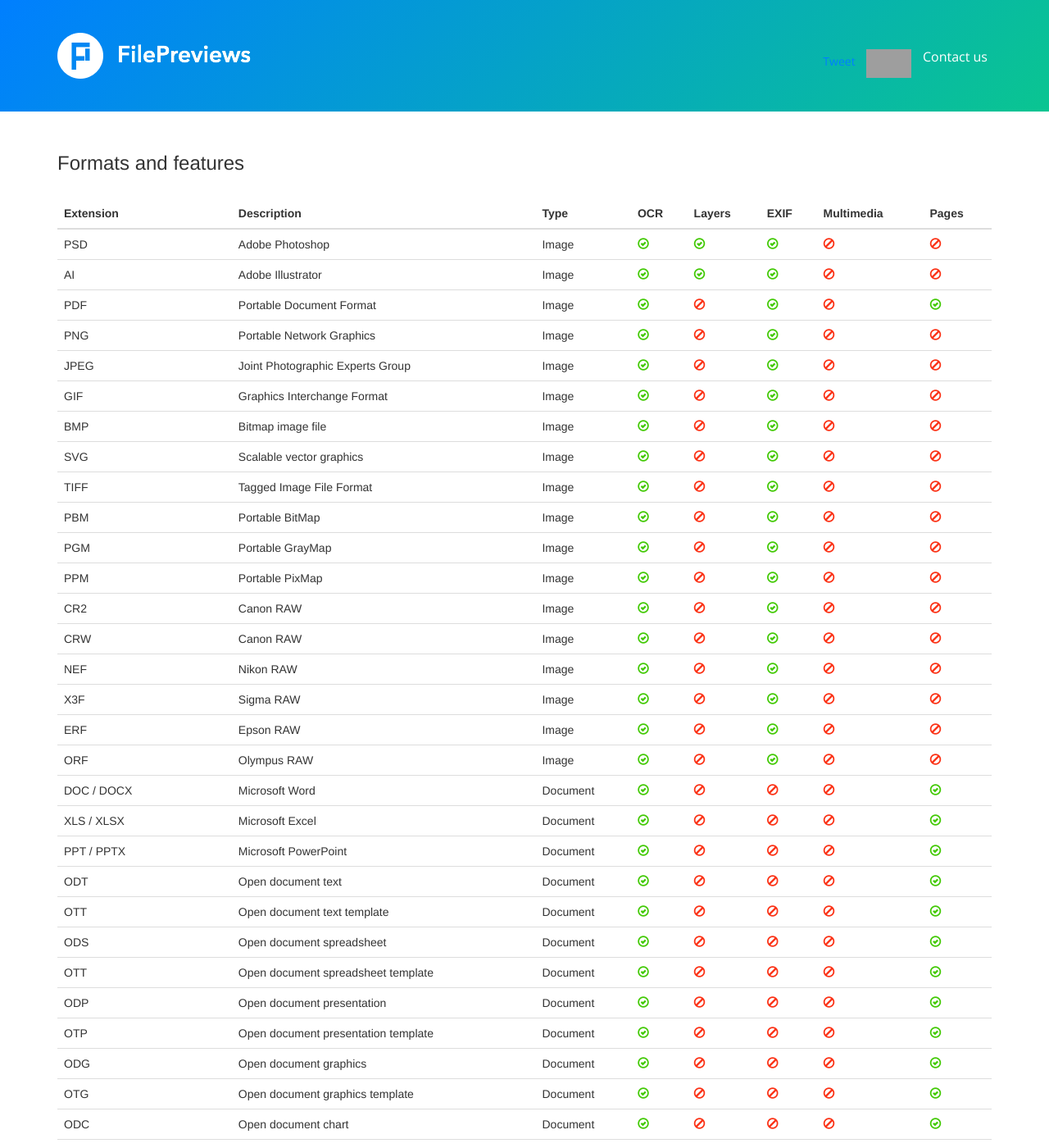
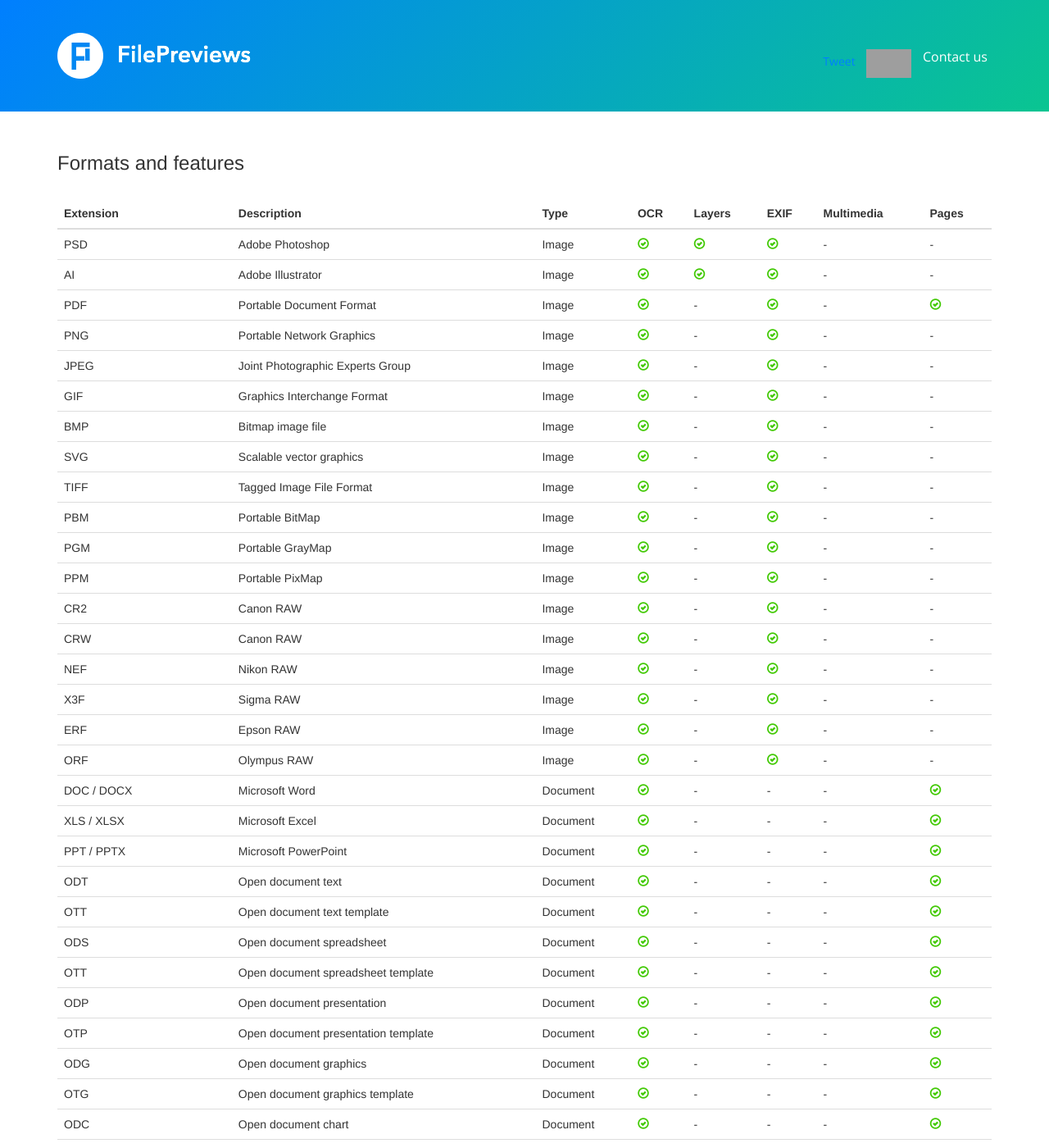
Before and after one commit to jomajoma/filepreviews.io, a Jekyll site: the page built from formats/index.html, in a window 1280 px wide and 1400 px high. Shown: the whole window at 82% size. Built offline with Jekyll 4.4.1, drawn with Linux system fonts in a browser that asks for light colours; nearby versions of some CDN libraries; comment, search, counter and statistics services are not loaded; some of the changed text lies outside the part shown; grey boxes are pictures that could not be loaded.

Commit message:
Remove red Xs

```diff
--- a/formats/index.html
+++ b/formats/index.html
@@ -29,7 +29,7 @@
                 {% if feature[1] %}
                   <td><span class="glyphicon glyphicon-ok-circle icon-green"></span></td>
                 {% else %}
-                  <td><span class="glyphicon glyphicon-ban-circle icon-red"></span></td>
+                  <td>-</td>
                 {% endif %}
               {% endfor %}
             </tr>
--- a/js/demo.js
+++ b/js/demo.js
@@ -23,7 +23,6 @@
   $scope.getPreviews = function() {
     if (!$scope.urlField) return;
 
-    window.location.hash = '';
     window.location.hash = 'demoWrapper';
 
     $scope.processing = true;
```
